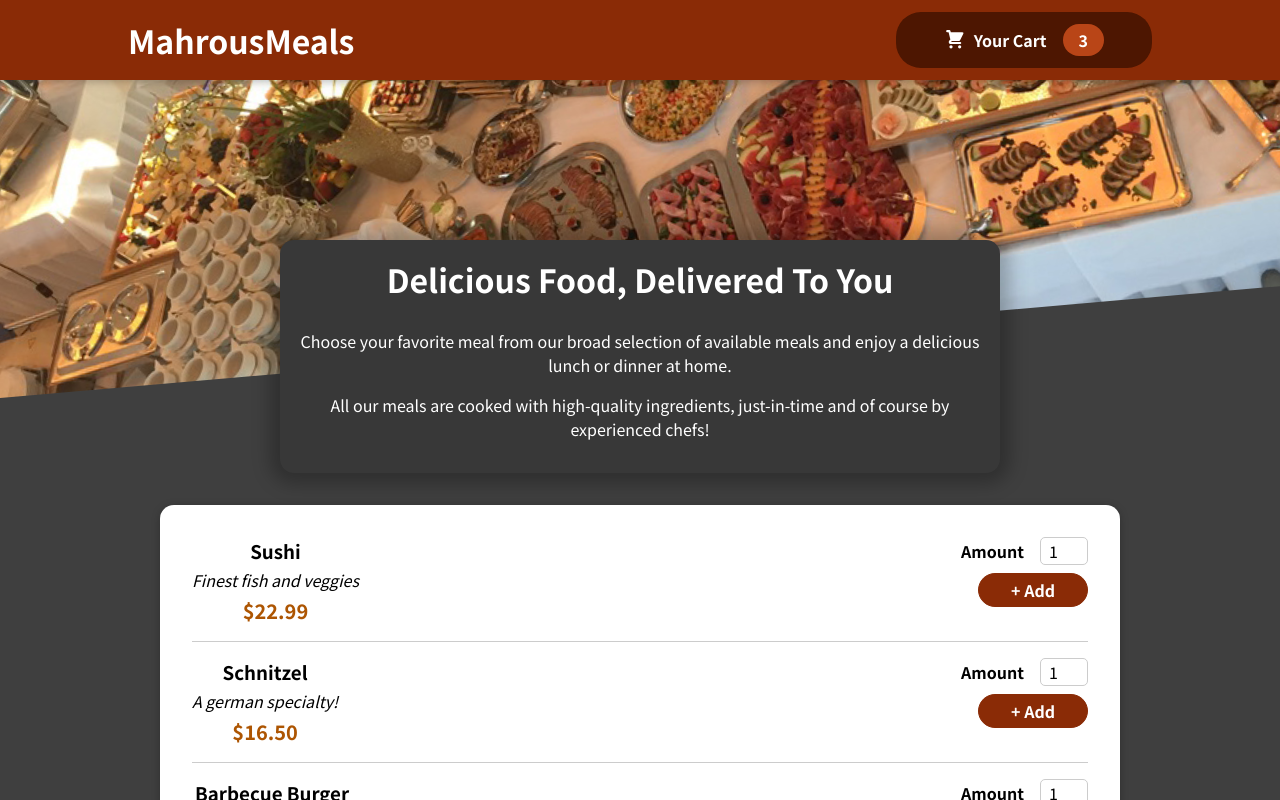
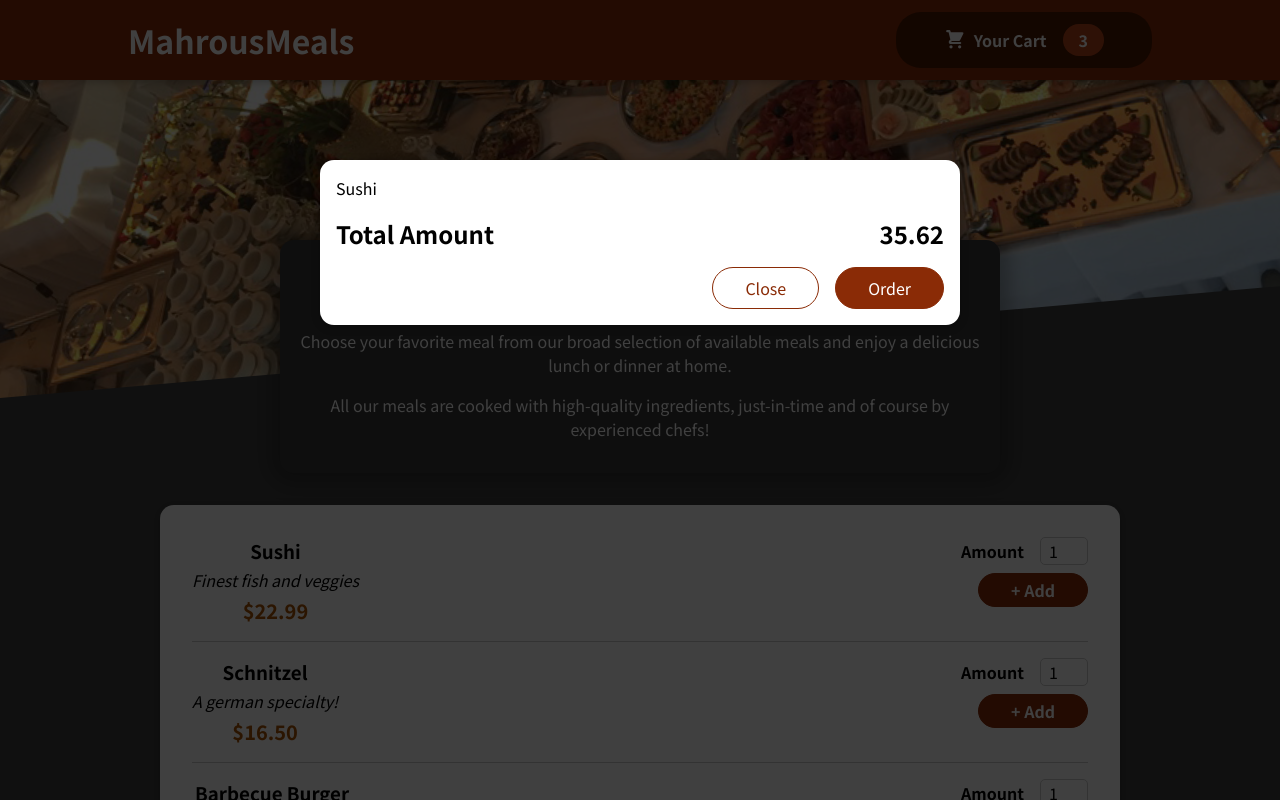
Before and after one commit to Lazarus2001/Food-project, a React (Create React App) app: page / in a window 1280 px wide. Shown: the top 800 px of the page. Built offline with nearby package versions, Linux system fonts and the light colour scheme.

Commit message:
commit of the cart modal and how it looks

```diff
--- a/public/index.html
+++ b/public/index.html
@@ -28,6 +28,7 @@
   </head>
   <body>
     <noscript>You need to enable JavaScript to run this app.</noscript>
+    <div id="overlay"></div>
     <div id="root"></div>
     <!--
       This HTML file is a template.
--- a/src/App.js
+++ b/src/App.js
@@ -1,11 +1,13 @@
 import './App.css';
 import Header from './components/Layout/Header';
 import Meals from './components/Meals/Meals'
-
+import Cart from './components/Cart/Cart';
 function App() {
   return (
     <div className="App">
+      <Cart/>
       <header className="App-header">
+
       <Header/>
       <main>
         <Meals/>
--- /dev/null
+++ b/src/components/Cart/Cart.js
@@ -0,0 +1,30 @@
+import classes from './Cart.module.css'
+import CartModal from '../UI/CartModal'
+const Cart = props=>
+{
+    const cartItems = (
+        <ul className={classes['cart-items']}>
+            {[{ id: 'c1', name: 'Sushi', amount: 2, price: 12.99 }].map((item) => (
+                <li>{item.name}</li>
+            ))}
+        </ul>
+    );
+
+    return (
+        <CartModal>
+            {cartItems}
+            <div className={classes.total}>
+                <span>Total Amount</span>
+                <span>35.62</span>
+            </div>
+            <div className={classes.actions}>
+                <button className={classes['button--alt']}>Close</button>
+                <button className={classes.button}>Order</button>
+            </div>
+        </CartModal>
+    );
+};
+
+
+
+export default Cart
--- /dev/null
+++ b/src/components/Cart/Cart.module.css
@@ -0,0 +1,44 @@
+.cart-items {
+    list-style: none;
+    margin: 0;
+    padding: 0;
+}
+
+.total {
+    display: flex;
+    justify-content: space-between;
+    align-items: center;
+    font-weight: bold;
+    font-size: 1.5rem;
+    margin: 1rem 0;
+}
+
+.actions {
+    text-align: right;
+}
+
+.actions button {
+    font: inherit;
+    cursor: pointer;
+    background-color: transparent;
+    border: 1px solid #8a2b06;
+    padding: 0.5rem 2rem;
+    border-radius: 25px;
+    margin-left: 1rem;
+}
+
+.actions button:hover,
+.actions button:active {
+    background-color: #5a1a01;
+    border-color: #5a1a01;
+    color: white;
+}
+
+.actions .button--alt {
+    color: #8a2b06;
+}
+
+.actions .button {
+    background-color: #8a2b06;
+    color: white;
+}
--- a/src/components/Meals/MealItem/MealItem.js
+++ b/src/components/Meals/MealItem/MealItem.js
@@ -4,7 +4,7 @@
 const MealIteam = props =>
 {
     const price = `$${props.price.toFixed(2)}`;
-    return<lic className={classes.meal}>
+    return<li className={classes.meal}>
         <div>
             <h3>{props.name}</h3>
             <div className={classes.description}>{props.desc}</div>
@@ -14,7 +14,7 @@
         <div>
             <MealIteamForm/>
         </div>
-    </lic>
+    </li>
 }
 
 export default MealIteam
--- /dev/null
+++ b/src/components/UI/CartModal.js
@@ -0,0 +1,24 @@
+import classes from "./CartModal.module.css";
+import ReactDOM from 'react-dom'
+
+const Backdrop = props =>
+{
+    return <div className={classes.backdrop}/>
+}
+
+const ModalOverlay = props =>
+{
+    return <div className={classes.modal}>
+    <div className={classes.content}>{props.children}</div>
+    </div>
+}
+const Modal = props =>
+{
+    const portal = document.getElementById('overlay');
+    return <div>
+        {ReactDOM.createPortal(<Backdrop />, portal)}
+        {ReactDOM.createPortal(<ModalOverlay>{props.children}</ModalOverlay>, portal)}
+    </div>
+}
+
+export default Modal
--- /dev/null
+++ b/src/components/UI/CartModal.module.css
@@ -0,0 +1,41 @@
+.backdrop {
+    position: fixed;
+    top: 0;
+    left: 0;
+    width: 100%;
+    height: 100vh;
+    z-index: 20;
+    background-color: rgba(0, 0, 0, 0.75);
+}
+
+.modal {
+    position: fixed;
+    top: 20vh;
+    left: 5%;
+    width: 90%;
+    background-color: white;
+    padding: 1rem;
+    border-radius: 14px;
+    box-shadow: 0 2px 8px rgba(0, 0, 0, 0.25);
+    z-index: 30;
+    animation: slide-down 300ms ease-out forwards;
+}
+
+@media (min-width: 768px) {
+    .modal {
+        width: 40rem;
+        left: calc(50% - 20rem);
+    }
+}
+
+@keyframes slide-down {
+    from {
+        opacity: 0;
+        transform: translateY(-3rem);
+    }
+
+    to {
+        opacity: 1;
+        transform: translateY(0);
+    }
+}
```
